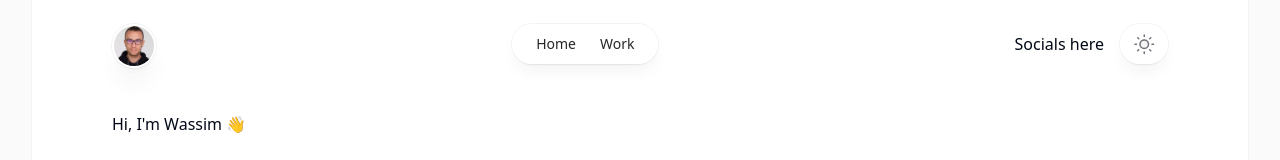
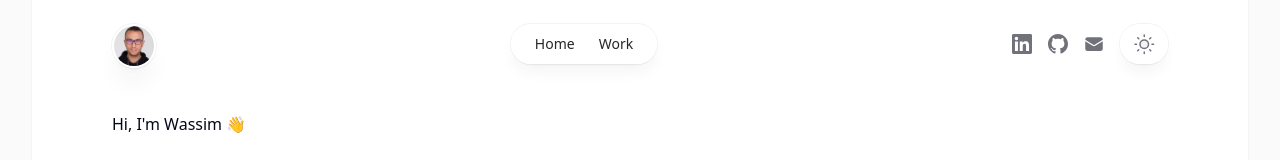
Before and after one commit to wassim-ben-amor/site, a Next.js app: page / in a window 1280 px wide. Shown: the top 160 px of the page. Built offline with nearby package versions, Linux system fonts and the light colour scheme.

Commit message:
feat: add socials links

```diff
--- a/components/Header.tsx
+++ b/components/Header.tsx
@@ -4,6 +4,9 @@ import Link from "next/link";
 import { PropsWithChildren, useState } from "react";
 import { SunIcon } from "./icons/SunIcon";
 import { MoonIcon } from "./icons/MoonIcon";
+import { LinkedinIcon } from "./icons/LinkedinIcon";
+import { GithubIcon } from "./icons/GithubIcon";
+import { MailIcon } from "./icons/MailIcon";
 
 const DesktopNavItem = (props: PropsWithChildren<{ href: string }>) => (
   <li>
@@ -35,10 +38,29 @@ const Avatar = () => (
 );
 
 const Socials = () => (
-  <div>
-    Socials here
+  <div className="flex gap-4">
+    <Link
+      className="size-5 text-zinc-500 transition hover:text-[#0A66C2]"
+      href="https://www.linkedin.com/in/wassim-ben-amor/"
+      target="_blank"
+    >
+      <LinkedinIcon />
+    </Link>
+    <Link
+      className="size-5 text-zinc-500 transition hover:text-zinc-900 dark:hover:text-[#fafafa]"
+      href="https://github.com/wassim-ben-amor"
+      target="_blank"
+    >
+      <GithubIcon />
+    </Link>
+    <Link
+      className="size-5 text-zinc-500 transition hover:text-blue-500 dark:hover:text-[#fafafa]"
+      href="mailto:wassim.benamor1@gmail.com"
+    >
+      <MailIcon />
+    </Link>
   </div>
-)
+);
 
 const DarkModeToggle = () => {
   const toggleMode = () => {
@@ -69,8 +91,6 @@ const DarkModeToggle = () => {
 };
 
 export const Header = () => {
-  const [mobileMenuOpen, setMobileMenuOpen] = useState(false);
-
   return (
     <header className="relative z-50 h-16 pt-6 flex justify-between">
       <Avatar />
--- a/components/icons/GithubIcon.tsx
+++ b/components/icons/GithubIcon.tsx
@@ -1,12 +1,8 @@
 import { ComponentPropsWithoutRef } from "react";
 
-export const GithubIcon = (
-  props: ComponentPropsWithoutRef<"svg"> & { size: number }
-) => {
+export const GithubIcon = (props: ComponentPropsWithoutRef<"svg">) => {
   return (
     <svg
-      width={props.size}
-      height={props.size}
       viewBox="0 0 256 250"
       version="1.1"
       xmlns="http://www.w3.org/2000/svg"
--- a/components/icons/LinkedinIcon.tsx
+++ b/components/icons/LinkedinIcon.tsx
@@ -1,12 +1,8 @@
 import { ComponentPropsWithoutRef } from "react";
 
-export const LinkedinIcon = (
-  props: ComponentPropsWithoutRef<"svg"> & { size: number }
-) => {
+export const LinkedinIcon = (props: ComponentPropsWithoutRef<"svg">) => {
   return (
     <svg
-      width={props.size}
-      height={props.size}
       viewBox="0 0 256 256"
       version="1.1"
       xmlns="http://www.w3.org/2000/svg"
--- /dev/null
+++ b/components/icons/MailIcon.tsx
@@ -0,0 +1,15 @@
+import { ComponentPropsWithoutRef } from "react";
+
+export const MailIcon = (props: ComponentPropsWithoutRef<"svg">) => {
+  return (
+    <svg
+      xmlns="http://www.w3.org/2000/svg"
+      viewBox="0 0 24 24"
+      fill="currentColor"
+      {...props}
+    >
+      <path d="M1.5 8.67v8.58a3 3 0 0 0 3 3h15a3 3 0 0 0 3-3V8.67l-8.928 5.493a3 3 0 0 1-3.144 0L1.5 8.67Z" />
+      <path d="M22.5 6.908V6.75a3 3 0 0 0-3-3h-15a3 3 0 0 0-3 3v.158l9.714 5.978a1.5 1.5 0 0 0 1.572 0L22.5 6.908Z" />
+    </svg>
+  );
+};
```
